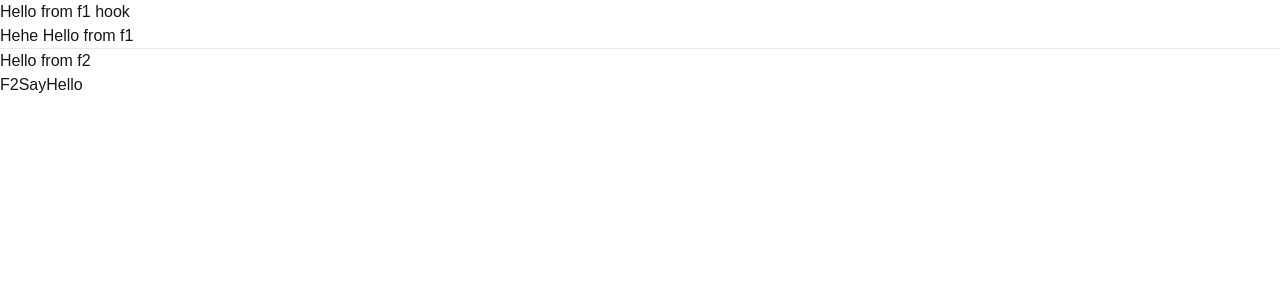
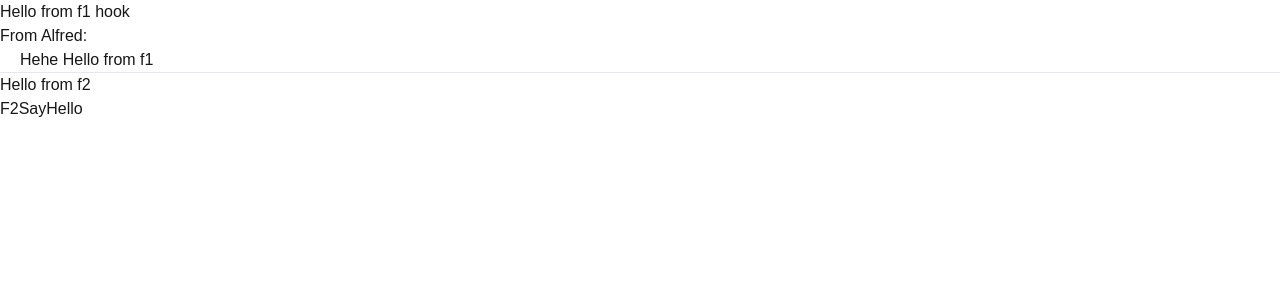
Before and after one commit to teq-hungpham/test, a Next.js app: page / in a window 1280 px wide. Shown: the top 300 px of the page. Built offline with nearby package versions, Linux system fonts and the light colour scheme.

Commit message:
alfred/develop custom f1 done

```diff
--- /dev/null
+++ b/src/features/alfred/alfred-custom-f1/components/AlfredSayHello.tsx
@@ -0,0 +1,12 @@
+import { SayHelloComponent } from "@/features/f1";
+
+export const AlfredSayHello = () => {
+	return (
+		<div>
+			<h1>From Alfred:</h1>
+			<div style={{ marginLeft: 20 }}>
+				<SayHelloComponent />
+			</div>
+		</div>
+	);
+};
--- /dev/null
+++ b/src/features/alfred/alfred-custom-f1/index.ts
@@ -0,0 +1 @@
+export * from "./components/AlfredSayHello";
--- /dev/null
+++ b/src/features/alfred/index.fallback.ts
@@ -0,0 +1,3 @@
+export const AlfredSayHello = () => {
+	return null;
+};
--- /dev/null
+++ b/src/features/alfred/index.ts
@@ -0,0 +1 @@
+export * from "./alfred-custom-f1";
--- a/src/pages/index.tsx
+++ b/src/pages/index.tsx
@@ -1,4 +1,5 @@
-import { SayHelloComponent, useHello } from "@/features/f1";
+import { AlfredSayHello } from "@/features/alfred";
+import { useHello } from "@/features/f1";
 import { F2SayHello, useF2 } from "@/features/f2";
 
 export default function Home() {
@@ -8,7 +9,7 @@ export default function Home() {
 	return (
 		<>
 			<h2>{state}</h2>
-			<SayHelloComponent />
+			<AlfredSayHello />
 			<hr />
 			<h2>{data}</h2>
 			<F2SayHello />
```
Also changed, not shown: 1 other file (tests, documents, lock files or other folders).
